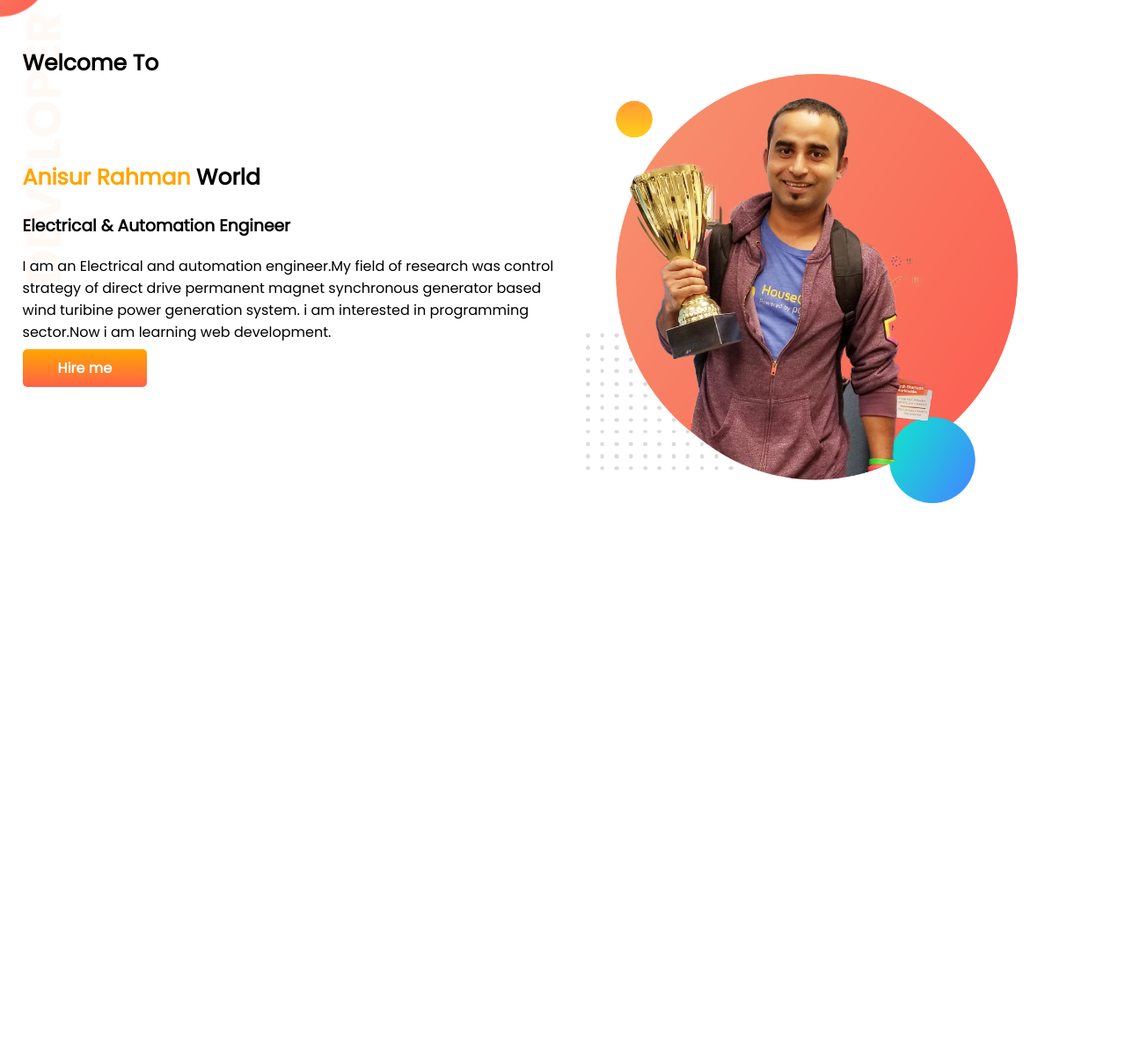
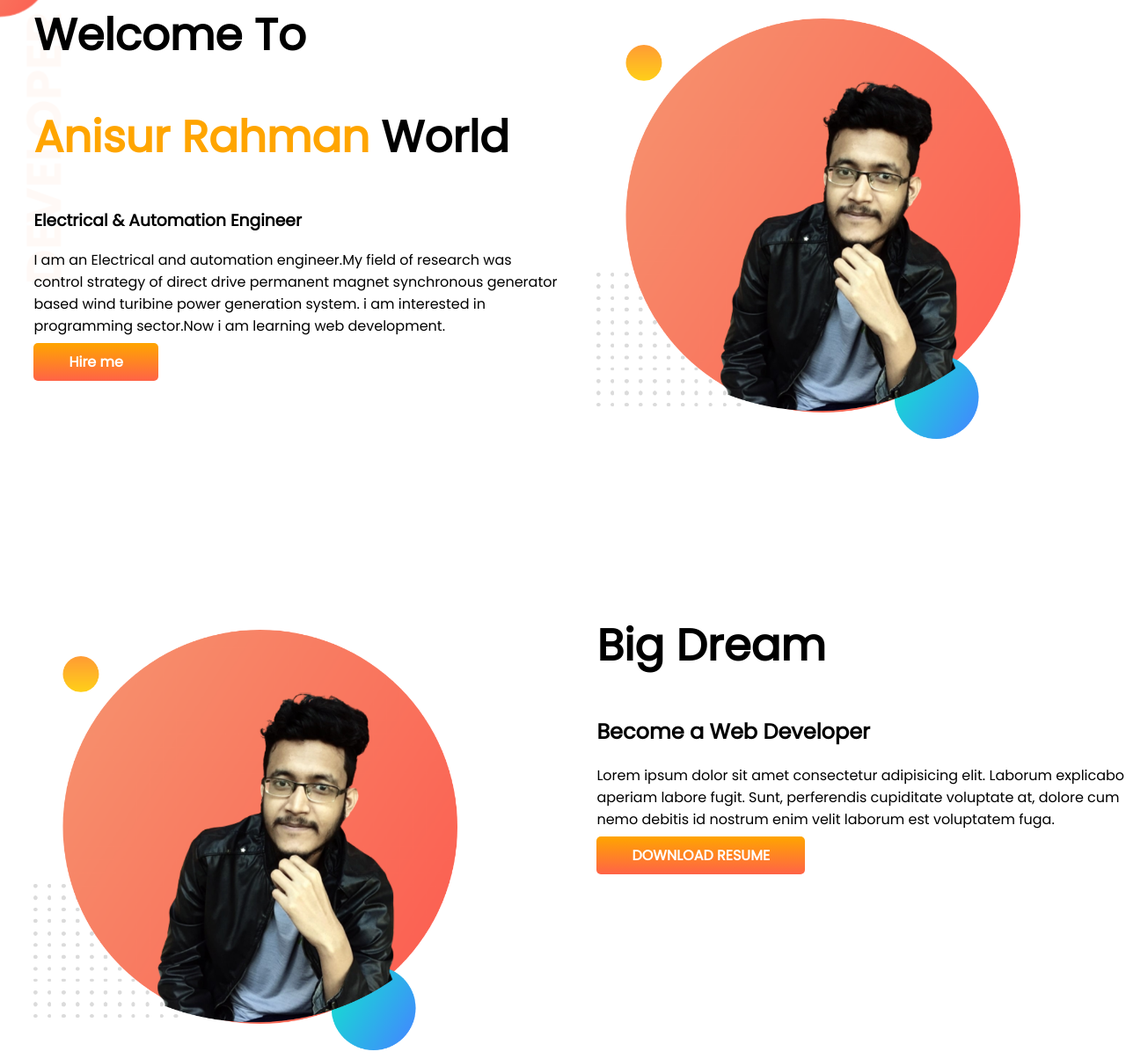
Before and after one commit to AnisurRahman06046/My-portfolio, a plain HTML site: page index.html in a window 1280 px wide. Shown: the part 39-1243 px from the top of the page at 88% size. Before the commit the page ends 800 px from the top, so only its background shows below. Drawn offline with Linux system fonts and the light colour scheme.

Commit message:
first section image updated

```diff
--- a/index.html
+++ b/index.html
@@ -22,8 +22,20 @@
         <a class="link-button" target="_blank" href="https://www.linkedin.com/in/md-anisur-rahman-0575861b2/" >Hire me</a>
         </div>
         <div class="half-width">
-            <img src="images/jhankar.png" alt="">
+            <img src="imageS/my_pic_bg.png" alt="">
 
+        </div>
+    </section>
+
+    <section class="dream-big">
+        <div class="half-width">
+            <img src="images/my_pic_bg.png" alt="">
+        </div>
+        <div class="half-width">
+            <h1>Big Dream</h1>
+            <h2>Become a Web Developer</h2>
+            <p>Lorem ipsum dolor sit amet consectetur adipisicing elit. Laborum explicabo aperiam labore fugit. Sunt, perferendis cupiditate voluptate at, dolore cum nemo debitis id nostrum enim velit laborum est voluptatem fuga.</p>
+            <a class="link-button" target="_blank" href="">DOWNLOAD RESUME</a>
         </div>
     </section>
 
--- a/style.css
+++ b/style.css
@@ -3,23 +3,24 @@ body{
     margin: 0;
 }
 h1{
-    font-size: 25px;
-    margin-top: 15%;
+    font-size: 50px;
+
 }
 .name-color{
     color: orange;
 }
 section{
     display: flex;
+    margin-bottom: 150px;
 
 }
 .half-width{
     width: 50%;
-    padding-left: 2%;
+    padding-left: 3%;
 }
 .half-width img{
     width: 80%;
-    margin-top: 20%;
+    margin-top: 10%;
 }
 .link-button{
     text-decoration: none;
```
